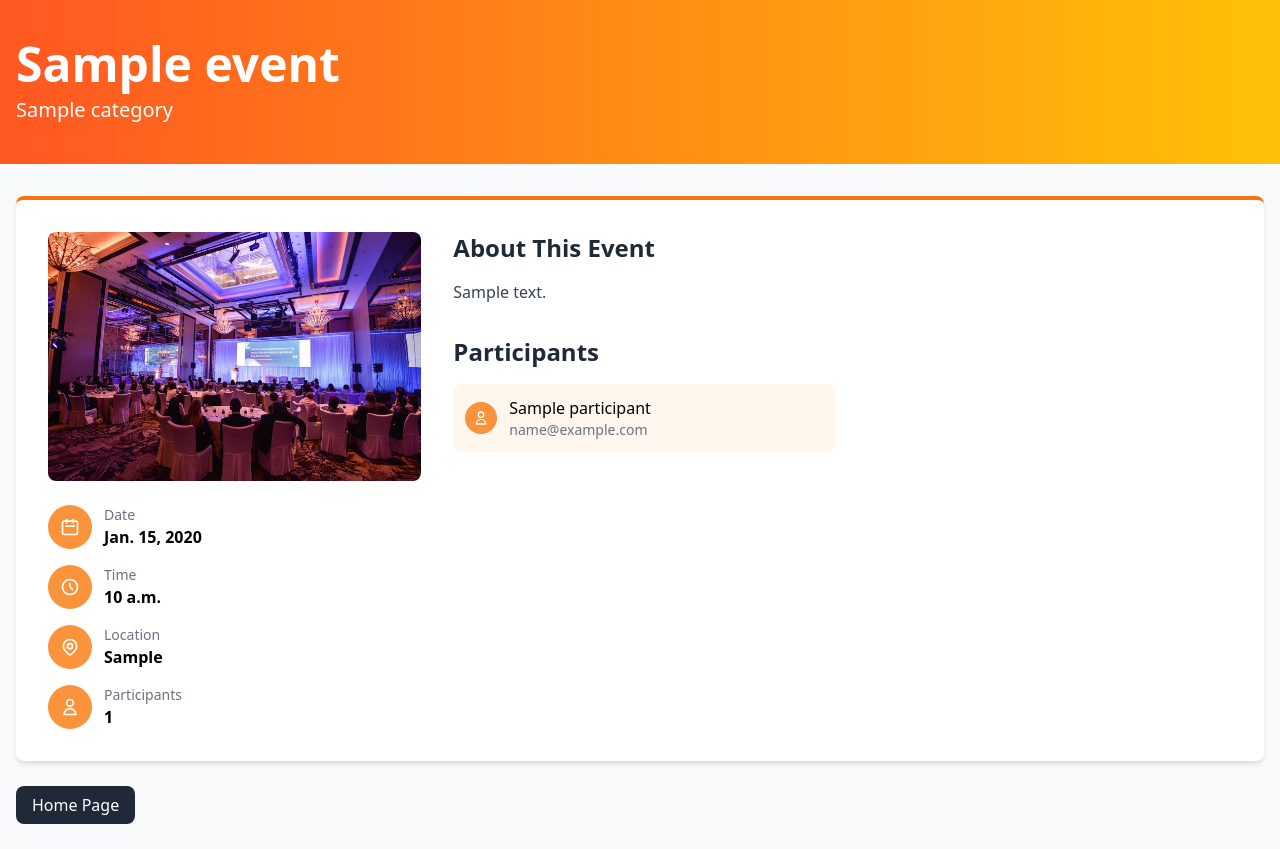
After one commit to Sumaiya-Meem/Event_management-Django-, a Django app: page /events/event/1/ in a window 1280 px wide. The commit adds this page. Run offline with Django 5.2, Linux system fonts and the light colour scheme; tables that the repository leaves empty hold one stand-in row (values such as "Sample post").

Commit message:
show events base on upcoming and past events and also show category

```diff
--- a/events/templates/event.html
+++ b/events/templates/event.html
@@ -194,7 +194,9 @@
                                     <div><p class="">{{ event.location }}</p></div>
                                   </div>
 
-                        <button class="p-2 rounded-lg bg-gradient-to-r from-[#ffac2a] to-[#ff5e0d]">Details</button>
+                                  <div class="mt-5">
+                                    <a href="{% url 'event-detail' event.id %}" class="inline-block p-2 rounded-lg mt-2 bg-gradient-to-r from-[#ffac2a] to-[#ff5e0d] text-white font-medium">Details</a>
+                                  </div>
                     </div>
                 {% endfor %}
             </div>
--- /dev/null
+++ b/events/templates/event_detail.html
@@ -0,0 +1,130 @@
+{% load static %}
+<!DOCTYPE html>
+<html lang="en">
+<head>
+    <meta charset="UTF-8">
+    <meta name="viewport" content="width=device-width, initial-scale=1.0">
+    <title>{{ event.name }} | Event Details</title>
+    <link rel="stylesheet" href="{% static 'css/output.css' %}">
+</head>
+<body class="bg-gray-50">
+    <header class="bg-gradient-to-r from-[#FF5722] to-[#FFC107] py-10">
+        <div class="container mx-auto px-4">
+            <h1 class="text-white text-4xl md:text-5xl font-bold">{{ event.name }}</h1>
+            <p class="text-white text-xl mt-2">{{ event.category.name }}</p>
+        </div>
+    </header>
+
+    <!-- Event Details Section -->
+    <section class="py-8">
+        <div class="container mx-auto px-4">
+            <div class="bg-white rounded-lg shadow-md p-6 md:p-8 border-t-4 border-orange-500">
+                <div class="grid grid-cols-1 md:grid-cols-3 gap-8">
+                    <!-- Left Column - Event Image and Quick Info -->
+                    <div class="md:col-span-1">
+                        <img src="{% static 'images/img1.jpeg' %}" alt="{{ event.name }}" class="w-full rounded-lg mb-6">
+
+                        <div class="space-y-4">
+                            <!-- Date -->
+                            <div class="flex items-center gap-3">
+                                <div class="bg-orange-400 p-3 rounded-full">
+                                    <svg xmlns="http://www.w3.org/2000/svg" fill="none" viewBox="0 0 24 24" stroke="currentColor" class="w-5 h-5 text-white">
+                                        <path stroke-linecap="round" stroke-linejoin="round" stroke-width="2" d="M8 7V3m8 4V3m-9 8h10M5 21h14a2 2 0 002-2V7a2 2 0 00-2-2H5a2 2 0 00-2 2v12a2 2 0 002 2z" />
+                                    </svg>
+                                </div>
+                                <div>
+                                    <p class="text-gray-500 text-sm">Date</p>
+                                    <p class="font-semibold">{{ event.date }}</p>
+                                </div>
+                            </div>
+
+                            <!-- Time -->
+                            <div class="flex items-center gap-3">
+                                <div class="bg-orange-400 p-3 rounded-full">
+                                    <svg xmlns="http://www.w3.org/2000/svg" fill="none" viewBox="0 0 24 24" stroke="currentColor" class="w-5 h-5 text-white">
+                                        <path stroke-linecap="round" stroke-linejoin="round" stroke-width="2" d="M12 8v4l3 3m6-3a9 9 0 11-18 0 9 9 0 0118 0z" />
+                                    </svg>
+                                </div>
+                                <div>
+                                    <p class="text-gray-500 text-sm">Time</p>
+                                    <p class="font-semibold">{{ event.time }}</p>
+                                </div>
+                            </div>
+
+                            <!-- Location -->
+                            <div class="flex items-center gap-3">
+                                <div class="bg-orange-400 p-3 rounded-full">
+                                    <svg xmlns="http://www.w3.org/2000/svg" fill="none" viewBox="0 0 24 24" stroke="currentColor" class="w-5 h-5 text-white">
+                                        <path stroke-linecap="round" stroke-linejoin="round" stroke-width="2" d="M17.657 16.657L13.414 20.9a1.998 1.998 0 01-2.827 0l-4.244-4.243a8 8 0 1111.314 0z" />
+                                        <path stroke-linecap="round" stroke-linejoin="round" stroke-width="2" d="M15 11a3 3 0 11-6 0 3 3 0 016 0z" />
+                                    </svg>
+                                </div>
+                                <div>
+                                    <p class="text-gray-500 text-sm">Location</p>
+                                    <p class="font-semibold">{{ event.location }}</p>
+                                </div>
+                            </div>
+
+                            <!-- Participants Count -->
+                            <div class="flex items-center gap-3">
+                                <div class="bg-orange-400 p-3 rounded-full">
+                                    <svg xmlns="http://www.w3.org/2000/svg" fill="none" viewBox="0 0 24 24" stroke="currentColor" class="w-5 h-5 text-white">
+                                        <path stroke-linecap="round" stroke-linejoin="round" stroke-width="2" d="M16 7a4 4 0 11-8 0 4 4 0 018 0zM12 14a7 7 0 00-7 7h14a7 7 0 00-7-7z" />
+                                    </svg>
+                                </div>
+                                <div>
+                                    <p class="text-gray-500 text-sm">Participants</p>
+                                    <p class="font-semibold">{{ event.participants.count }}</p>
+                                </div>
+                            </div>
+                        </div>
+                    </div>
+
+                    <!-- Right Column - Description and Participants -->
+                    <div class="md:col-span-2">
+                        <!-- Description -->
+                        <div class="mb-8">
+                            <h2 class="text-2xl font-bold mb-4 text-gray-800">About This Event</h2>
+                            <div class="text-gray-700 space-y-4">
+                                <p>{{ event.description }}</p>
+                            </div>
+                        </div>
+
+                        <!-- Participants List -->
+                        <div>
+                            <h2 class="text-2xl font-bold mb-4 text-gray-800">Participants</h2>
+                            {% if event.participants.exists %}
+                                <div class="grid grid-cols-1 sm:grid-cols-2 gap-4">
+                                    {% for participant in event.participants.all %}
+                                        <div class="flex items-center gap-3 p-3 bg-orange-50 rounded-lg">
+                                            <div class="bg-orange-400 p-2 rounded-full">
+                                                <svg xmlns="http://www.w3.org/2000/svg" fill="none" viewBox="0 0 24 24" stroke="currentColor" class="w-4 h-4 text-white">
+                                                    <path stroke-linecap="round" stroke-linejoin="round" stroke-width="2" d="M16 7a4 4 0 11-8 0 4 4 0 018 0zM12 14a7 7 0 00-7 7h14a7 7 0 00-7-7z" />
+                                                </svg>
+                                            </div>
+                                            <div>
+                                                <p class="font-medium">{{ participant.name }}</p>
+                                                <p class="text-sm text-gray-500">{{ participant.email }}</p>
+                                            </div>
+                                        </div>
+                                    {% endfor %}
+                                </div>
+                            {% else %}
+                                <p class="text-gray-500">No participants registered yet.</p>
+                            {% endif %}
+                        </div>
+                    </div>
+                </div>
+            </div>
+
+            <!-- Back Button -->
+            <div class="mt-8">
+                <a href="{% url 'home_page' %}" class="mt-4 px-4 py-2 bg-gray-800 text-white rounded-lg hover:bg-black transition-colors">
+
+                    Home Page
+                </a>
+            </div>
+        </div>
+    </section>
+</body>
+</html>
--- a/events/urls.py
+++ b/events/urls.py
@@ -1,10 +1,11 @@
 from django.urls import path
-from .views import admin_dashboard, home_page, event_page, create_event, create_category,create_participant,admin_home
+from .views import admin_dashboard, home_page, event_page, create_event, create_category,create_participant,admin_home,event_detail
 
 urlpatterns = [
     path('dashboard/', admin_dashboard, name='admin_dashboard'),
     path('home/', home_page, name='home_page'),
     path('event_page/', event_page, name='event_page'),
+     path('event/<int:id>/',event_detail, name='event-detail'),
     path('dashboard/create-event/', create_event, name='create-event'),
     path('dashboard/create-category/', create_category, name='create-category'),
     path('dashboard/create-participant/', create_participant, name='create-participant'),
--- a/events/views.py
+++ b/events/views.py
@@ -1,18 +1,9 @@
 from django.shortcuts import render, redirect
 from django.contrib import messages
-from events.models import Event
+from events.models import *
 from events.form import EventModelForm, CategoryModelForm, ParticipantModelForm,ParticipantForm
-from django.db.models import Count
-
-# Create your views here.
-from django.db.models import Count, Sum
-from .models import Event, Category, Participant
-
-from django.shortcuts import render
-from django.db.models import Count
-from .models import Event, Category
-from django.db.models import Count, Q
-
+from django.db.models import Count,Q
+from datetime import datetime
 
 def home_page(request):
     categories = Category.objects.all()
@@ -55,16 +46,51 @@ def event_page(request):
 
     return render(request, "event.html")
 
+def event_detail(request,id):
+    event = Event.objects.select_related('category').prefetch_related('participants').get(id=id)
+
+    context = {
+        'event': event,
+    }
+    return render(request, 'event_detail.html', context)
+
 def admin_dashboard(request):
-    return render(request,"dashboard.html")
+
+    return render(request, "dashboard.html",)
+
+
+
 
 def admin_home(request):
-        total_participants = Participant.objects.aggregate(total=Count('id'))
-        context = {
-        'section': 'admin_home',
+    total_event = Event.objects.count()
+
+
+    total_participants = Event.objects.aggregate(total=Count('participants', distinct=True))
+
+
+    upcoming_events = Event.objects.filter(date__gte=datetime.now().date()).count()
+
+
+    past_events = Event.objects.filter(date__lte=datetime.now().date()).count()
+
+
+    event_filter = request.GET.get('event', 'all')
+    if event_filter == 'upcoming':
+        events = Event.objects.filter(date__gte=datetime.now().date())
+    elif event_filter == 'past':
+        events = Event.objects.filter(date__lte=datetime.now().date())
+    else:
+        events = Event.objects.all()
+
+    context = {
+        'total_event': total_event,
         'total_participants': total_participants,
-        }
-        return render(request,'admin_page.html',context )
+        'upcoming_events': upcoming_events,
+        'past_events': past_events,
+        'events': events,
+        'event_filter': event_filter,
+    }
+    return render(request, 'admin_page.html', context)
 
 
 def create_event(request):
@@ -102,6 +128,7 @@ def create_event(request):
 
 def create_category(request):
     category_form = CategoryModelForm()
+    catgories=Category.objects.all()
 
     if request.method == 'POST':
         category_form = CategoryModelForm(request.POST)
@@ -112,7 +139,8 @@ def create_category(request):
 
     context = {
         'category_form': category_form,
-        'section': 'create_category'
+        'catgories': catgories,
+        'section': 'create_category',
     }
     return render(request, 'create_categoryForm.html', context)
 
--- a/static/css/output.css
+++ b/static/css/output.css
@@ -712,12 +704,24 @@ video {
   margin-top: 1rem;
 }
 
+.mt-5 {
+  margin-top: 1.25rem;
+}
+
 .mt-6 {
   margin-top: 1.5rem;
 }
 
+.mt-8 {
+  margin-top: 2rem;
+}
+
 .block {
   display: block;
+}
+
+.inline-block {
+  display: inline-block;
 }
 
 .flex {
@@ -738,6 +742,10 @@ video {
 
 .hidden {
   display: none;
+}
+
+.h-4 {
+  height: 1rem;
 }
 
 .h-5 {
@@ -764,28 +772,12 @@ video {
   height: 100vh;
 }
 
-.h-\[30px\] {
-  height: 30px;
+.w-1\/2 {
+  width: 50%;
 }
 
-.h-3 {
-  height: 0.75rem;
-}
-
-.h-2 {
-  height: 0.5rem;
-}
-
-.h-4 {
-  height: 1rem;
-}
-
-.h-1 {
-  height: 0.25rem;
-}
-
-.w-1\/2 {
-  width: 50%;
+.w-4 {
+  width: 1rem;
 }
 
 .w-5 {
@@ -804,43 +796,16 @@ video {
   width: 100%;
 }
 
-.w-\[30px\] {
-  width: 30px;
-}
-
-.w-2 {
-  width: 0.5rem;
-}
-
-.w-4 {
-  width: 1rem;
-}
-
-.w-1 {
-  width: 0.25rem;
-}
-
-.w-3 {
-  width: 0.75rem;
+.min-w-full {
+  min-width: 100%;
 }
 
 .border-collapse {
   border-collapse: collapse;
 }
 
-.-translate-y-1\/2 {
-  --tw-translate-y: -50%;
-  transform: translate(var(--tw-translate-x), var(--tw-translate-y)) rotate(var(--tw-rotate)) skewX(var(--tw-skew-x)) skewY(var(--tw-skew-y)) scaleX(var(--tw-scale-x)) scaleY(var(--tw-scale-y));
-}
-
 .transform {
   transform: translate(var(--tw-translate-x), var(--tw-translate-y)) rotate(var(--tw-rotate)) skewX(var(--tw-skew-x)) skewY(var(--tw-skew-y)) scaleX(var(--tw-scale-x)) scaleY(var(--tw-scale-y));
-}
-
-.appearance-none {
-  -webkit-appearance: none;
-     -moz-appearance: none;
-          appearance: none;
 }
 
 .grid-cols-1 {
@@ -891,8 +856,16 @@ video {
   gap: 0.75rem;
 }
 
+.gap-4 {
+  gap: 1rem;
+}
+
 .gap-6 {
   gap: 1.5rem;
+}
+
+.gap-8 {
+  gap: 2rem;
 }
 
 .space-x-4 > :not([hidden]) ~ :not([hidden]) {
@@ -955,9 +932,27 @@ video {
   border-width: 1px;
 }
 
+.border-b {
+  border-bottom-width: 1px;
+}
+
+.border-t-4 {
+  border-top-width: 4px;
+}
+
 .border-\[\#ff5e0d\] {
   --tw-border-opacity: 1;
   border-color: rgb(255 94 13 / var(--tw-border-opacity, 1));
+}
+
+.border-gray-200 {
+  --tw-border-opacity: 1;
+  border-color: rgb(229 231 235 / var(--tw-border-opacity, 1));
+}
+
+.border-orange-500 {
+  --tw-border-opacity: 1;
+  border-color: rgb(249 115 22 / var(--tw-border-opacity, 1));
 }
 
 .border-orange-600 {
@@ -1020,6 +1015,16 @@ video {
   background-color: rgb(254 215 170 / var(--tw-bg-opacity, 1));
 }
 
+.bg-orange-400 {
+  --tw-bg-opacity: 1;
+  background-color: rgb(251 146 60 / var(--tw-bg-opacity, 1));
+}
+
+.bg-orange-50 {
+  --tw-bg-opacity: 1;
+  background-color: rgb(255 247 237 / var(--tw-bg-opacity, 1));
+}
+
 .bg-rose-200 {
   --tw-bg-opacity: 1;
   background-color: rgb(254 205 211 / var(--tw-bg-opacity, 1));
@@ -1028,21 +1033,6 @@ video {
 .bg-white {
   --tw-bg-opacity: 1;
   background-color: rgb(255 255 255 / var(--tw-bg-opacity, 1));
-}
-
-.bg-orange-500 {
-  --tw-bg-opacity: 1;
-  background-color: rgb(249 115 22 / var(--tw-bg-opacity, 1));
-}
-
-.bg-orange-300 {
-  --tw-bg-opacity: 1;
-  background-color: rgb(253 186 116 / var(--tw-bg-opacity, 1));
-}
-
-.bg-orange-400 {
-  --tw-bg-opacity: 1;
-  background-color: rgb(251 146 60 / var(--tw-bg-opacity, 1));
 }
 
 .bg-opacity-70 {
@@ -1130,6 +1120,11 @@ video {
   padding-bottom: 0.25rem;
 }
 
+.py-10 {
+  padding-top: 2.5rem;
+  padding-bottom: 2.5rem;
+}
+
 .py-12 {
   padding-top: 3rem;
   padding-bottom: 3rem;
@@ -1138,6 +1133,11 @@ video {
 .py-16 {
   padding-top: 4rem;
   padding-bottom: 4rem;
+}
+
+.py-2 {
+  padding-top: 0.5rem;
+  padding-bottom: 0.5rem;
 }
 
 .py-3 {
@@ -1150,6 +1150,11 @@ video {
   padding-bottom: 1rem;
 }
 
+.py-8 {
+  padding-top: 2rem;
+  padding-bottom: 2rem;
+}
+
 .text-left {
   text-align: left;
 }
@@ -1160,6 +1165,11 @@ video {
 
 .font-mono {
   font-family: ui-monospace, SFMono-Regular, Menlo, Monaco, Consolas, "Liberation Mono", "Courier New", monospace;
+}
+
+.text-2xl {
+  font-size: 1.5rem;
+  line-height: 2rem;
 }
 
 .text-3xl {
@@ -1242,9 +1252,19 @@ video {
   color: rgb(192 38 211 / var(--tw-text-opacity, 1));
 }
 
+.text-gray-500 {
+  --tw-text-opacity: 1;
+  color: rgb(107 114 128 / var(--tw-text-opacity, 1));
+}
+
 .text-gray-600 {
   --tw-text-opacity: 1;
   color: rgb(75 85 99 / var(--tw-text-opacity, 1));
+}
+
+.text-gray-700 {
+  --tw-text-opacity: 1;
+  color: rgb(55 65 81 / var(--tw-text-opacity, 1));
 }
 
 .text-gray-800 {
@@ -1270,16 +1300,6 @@ video {
 .text-white {
   --tw-text-opacity: 1;
   color: rgb(255 255 255 / var(--tw-text-opacity, 1));
-}
-
-.text-yellow-500 {
-  --tw-text-opacity: 1;
-  color: rgb(234 179 8 / var(--tw-text-opacity, 1));
-}
-
-.text-gray-700 {
-  --tw-text-opacity: 1;
-  color: rgb(55 65 81 / var(--tw-text-opacity, 1));
 }
 
 .underline {
@@ -1352,7 +1377,21 @@ video {
   --tw-ring-color: rgb(59 130 246 / var(--tw-ring-opacity, 1));
 }
 
+@media (min-width: 640px) {
+  .sm\:grid-cols-2 {
+    grid-template-columns: repeat(2, minmax(0, 1fr));
+  }
+}
+
 @media (min-width: 768px) {
+  .md\:col-span-1 {
+    grid-column: span 1 / span 1;
+  }
+
+  .md\:col-span-2 {
+    grid-column: span 2 / span 2;
+  }
+
   .md\:inline {
     display: inline;
   }
@@ -1381,13 +1420,26 @@ video {
     grid-template-columns: repeat(2, minmax(0, 1fr));
   }
 
+  .md\:grid-cols-3 {
+    grid-template-columns: repeat(3, minmax(0, 1fr));
+  }
+
   .md\:flex-row {
     flex-direction: row;
+  }
+
+  .md\:p-8 {
+    padding: 2rem;
   }
 
   .md\:px-8 {
     padding-left: 2rem;
     padding-right: 2rem;
+  }
+
+  .md\:text-5xl {
+    font-size: 3rem;
+    line-height: 1;
   }
 
   .md\:text-6xl {
```
Also changed, not shown: other parts of static/css/output.css (+34 -23 lines), events/templates/admin_page.html (+53 -10 lines), events/templates/create_categoryForm.html (+32 -0 lines), events/templates/dashboard.html (+5 -4 lines).
